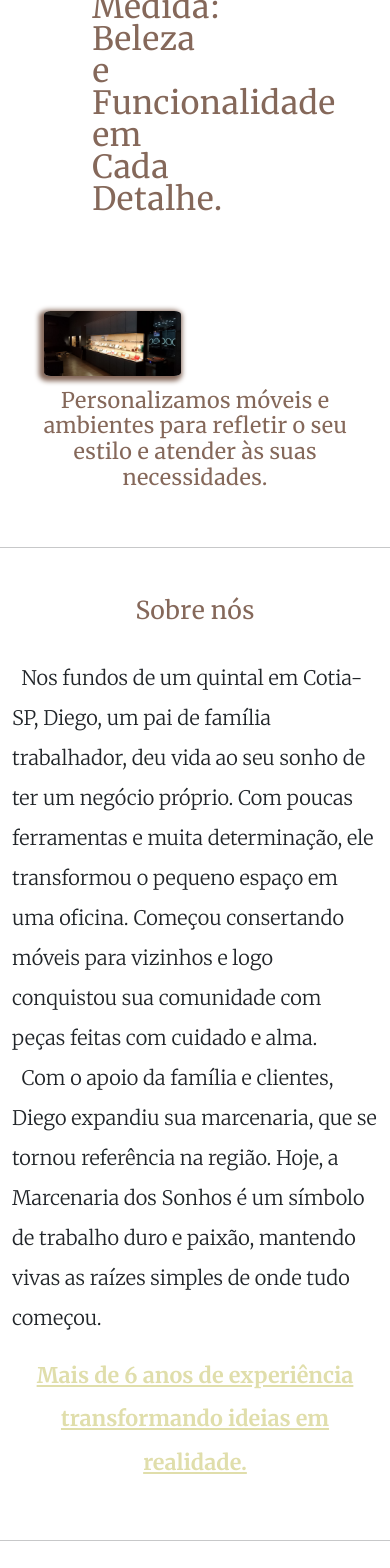
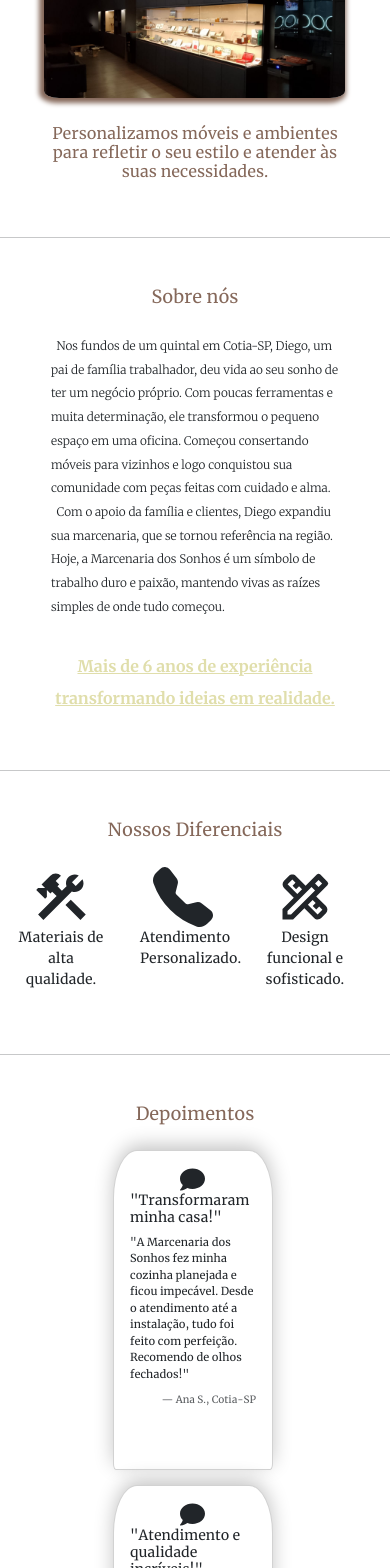
Before and after one commit to joaops23/marcenaria_react, a React (Create React App) app: page / in a window 390 px wide. Shown: the part 420-1988 px from the top of the page. Built offline with nearby package versions, Linux system fonts and the light colour scheme.

Commit message:
:recycle: fix: Corrigindo pontos levantados e adaptando layout para permitir visibilidade em dispositivos mobile

```diff
--- a/src/components/BotaoOrcamento.js
+++ b/src/components/BotaoOrcamento.js
@@ -4,11 +4,13 @@ import { Link } from "react-router-dom";
 class BotaoOrcamento extends React.Component
 {
     render() {
-        return(
-            <Link to='/contacts'>
-                <button type='button' className='btn botaoOrcamento'>Solicite um orçamento!</button>
-            </Link>
-        );
+        // return(
+        //     <Link to='/contacts'>
+        //         <button type='button' className='btn botaoOrcamento'>Solicite um orçamento!</button>
+        //     </Link>
+        // );
+
+        return "";
     }
 }
 
--- a/src/components/ContactForm.js
+++ b/src/components/ContactForm.js
@@ -7,7 +7,7 @@ export default class ContactForm extends React.Component
     {
         return(
             <div className="row">
-                <Form action="#">
+                <Form action="#" >
                     <div className='row'>
                         <div className="col-5 padding-form">
                             {this.inputDefault({label: "Nome", id: "nome", type: "text", placeholder: "Digite seu nome"})}
--- a/src/components/header.js
+++ b/src/components/header.js
@@ -15,7 +15,7 @@ class Header extends React.Component {
                     <Navbar.Collapse id="basic-navbar-nav">
                     <Nav className="me-auto">
                         <Link to="/"><Nav.Link href="#home">Home</Nav.Link></Link>
-                        <Link to="/Contacts"><Nav.Link href="#link">Contatos</Nav.Link></Link>
+                        {/* <Link to="/Contacts"><Nav.Link href="#link">Contatos</Nav.Link></Link> */}
                         <Link to="/Services"><Nav.Link href="#link">Serviços</Nav.Link></Link>
                     </Nav>
                     <Nav><BotaoOrcamento /></Nav>
--- a/src/pages/Contacts.js
+++ b/src/pages/Contacts.js
@@ -11,9 +11,9 @@ export default class Contacts extends React.Component {
     render() {
         return(
             <body>
-                <Header />
-                <Container className='index_container'>
-                    <div className='row'>
+                {/* <Header /> */}
+                <Container className='index_container container-contatcs'>
+                    {/* <div className='row'>
                         <Titulo title='Contatos'/>
                         <ContactForm />
                     </div>
@@ -25,16 +25,17 @@ export default class Contacts extends React.Component {
                     <div className='row'>
                         <Titulo title='Informações de Contato'/>
                     </div>
+                    */}
 
                     <div className="row">
                         <div className="col-3 offset-md-2">
-                            <p><FaWhatsapp size="50px"/>&nbsp;<span className="text-marrom">+55 (11) 91655-0264</span> </p>
+                            <p><FaWhatsapp size="50px"/>&nbsp;<span className="text-marrom contact-text">+55 (11) 91655-0264</span> </p>
                         </div>
                         <div className="col-3">
-                            <p><MdOutlineEmail size="50px"/>&nbsp;<span className="text-marrom">odaraplanejados86@gmail.com</span> </p>
+                            <p><MdOutlineEmail size="50px"/>&nbsp;<span className="text-marrom contact-text">odaraplanejados86@gmail.com</span> </p>
                         </div>
                         <div className="col-3">
-                            <p><FaLocationDot size="50px"/>&nbsp;<span className="text-marrom">Cotia - SP</span> </p>
+                            <p><FaLocationDot size="50px"/>&nbsp;<span className="text-marrom contact-text">Cotia - SP</span> </p>
                         </div>
                     </div>
                 </Container>
--- a/src/pages/home.js
+++ b/src/pages/home.js
@@ -8,6 +8,7 @@ import Cards from '../components/Cards';
 import BotaoOrcamento from '../components/BotaoOrcamento';
 import Titulo from '../components/Titulo';
 import Logo from '../components/Logo';
+import Contacts from './Contacts';
 class Home extends React.Component {
     render() {
         return (
@@ -47,7 +48,7 @@ class Home extends React.Component {
 
                     <div className='row'>
                         <Titulo title='Sobre nós'/>
-                        <p className='text-break fs-5 fw-light lh-lg'>&nbsp;&nbsp;Nos fundos de um quintal em Cotia-SP, Diego, um pai de família trabalhador, deu vida ao seu sonho de ter um negócio próprio. Com poucas ferramentas e muita determinação, ele transformou o pequeno espaço em uma oficina. Começou consertando móveis para vizinhos e logo conquistou sua comunidade com peças feitas com cuidado e alma.<br />&nbsp;&nbsp;Com o apoio da família e clientes, Diego expandiu sua marcenaria, que se tornou referência na região. Hoje, a Marcenaria dos Sonhos é um símbolo de trabalho duro e paixão, mantendo vivas as raízes simples de onde tudo começou.</p>
+                        <p className='text-break fw-light lh-lg text-about'>&nbsp;&nbsp;Nos fundos de um quintal em Cotia-SP, Diego, um pai de família trabalhador, deu vida ao seu sonho de ter um negócio próprio. Com poucas ferramentas e muita determinação, ele transformou o pequeno espaço em uma oficina. Começou consertando móveis para vizinhos e logo conquistou sua comunidade com peças feitas com cuidado e alma.<br />&nbsp;&nbsp;Com o apoio da família e clientes, Diego expandiu sua marcenaria, que se tornou referência na região. Hoje, a Marcenaria dos Sonhos é um símbolo de trabalho duro e paixão, mantendo vivas as raízes simples de onde tudo começou.</p>
                     </div>
 
                     <div className='row'>
@@ -61,20 +62,20 @@ class Home extends React.Component {
                     <div className='row'>
                         <Titulo title='Nossos Diferenciais'/>
 
-                        <div className='row gx-5'>
-                            <div class='col text-center'>
+                        <div className='row'>
+                            <div class='col text-center col-diferenciais'>
                                 <span><MdConstruction size='60'/></span>
-                                <p className='fs-5'>Materiais de alta qualidade.</p>
+                                <p className='text-diferenciais'>Materiais de alta qualidade.</p>
                             </div>
 
-                            <div class='col text-center'>
+                            <div class='col text-center col-diferenciais'>
                                 <span><BsFillTelephoneFill size='60'/></span>
-                                <p className='fs-5'>Atendimento Personalizado.</p>
+                                <p className='text-diferenciais'>Atendimento Personalizado.</p>
                             </div>
 
-                            <div class='col text-center'>
+                            <div class='col text-center col-diferenciais'>
                                 <span><MdOutlineDesignServices size='60'/></span>
-                                <p className='fs-5'>Design funcional e sofisticado.</p>
+                                <p className='text-diferenciais'>Design funcional e sofisticado.</p>
                             </div>
                         </div>
                     </div>
@@ -97,8 +98,10 @@ class Home extends React.Component {
 
                     <div className='row quebra_sessao_header'>
                         <div className='col align-self-center'>
-                            <p className='h4 text-center text_marrom hover_underline quebra'>Pronto para transformar seu espaço? Vamos começar!</p>
+                            <p className='h4 text-center text_marrom hover_underline quebra'>Pronto para transformar seu espaço?</p>
+                            <p className='h4 text-center text_marrom hover_underline quebra'>Entre em contato conosco!</p>
                             <p className='text-center'><BotaoOrcamento /></p>
+                            <Contacts />
                         </div>
                     </div>
 
--- a/src/routes.js
+++ b/src/routes.js
@@ -11,7 +11,7 @@ const Router = () => {
         <BrowserRouter>
             <Routes>
                 <Route path="/" element={<Home />} exact />
-                <Route path="/contacts" element={<Contacts />} />
+                {/* <Route path="/contacts" element={<Contacts />} /> */}
                 <Route path="/services" element={<Services />} />
             </Routes>
         </BrowserRouter>
--- a/src/styles/Style.css
+++ b/src/styles/Style.css
@@ -135,3 +135,130 @@ body {
     align-items: center;
     text-align: center;
 }
+
+.text-about {
+    font-size: 1.25rem !important;
+    width: 80% !important;
+    margin: auto;
+}
+
+.text-diferenciais {
+    font-size: 1.25rem;
+}
+
+.card-subtitle {
+    float: right;
+}
+
+.contact-text {
+    font-size: 14px;
+}
+
+
+.container-contatcs > .row  > .col-3 > p{
+    display: flex;
+    flex-direction: column;
+    align-items: center;
+    margin-top: 0.05rem;
+    line-height: 0.45rem;
+}
+
+/* Diferentes dispositivos */
+
+@media (max-width: 900px) {
+    .header_navbar  .logo {
+        width: 3em !important;
+    }
+
+    .logo {
+        width: 5em;
+    }
+    .h2 {
+        font-size: 18px !important;
+    }
+
+    .index_title {
+        display: flex;
+        flex-direction: column;
+        width: 92% !important;
+        padding-top: 1em !important;
+    }
+
+    #img_apresentacao_1 {
+        width: 90%;
+        height: 85%;
+        object-fit: cover;
+        border-radius: 5%;
+        box-shadow: -2px 2px 5px 3px #85685a;
+    }
+
+    .text-center {
+        width: 80% !important;
+        margin: auto;
+    }
+
+    .text-center .h4 {
+        font-size: 16px !important;
+    }
+
+    .text-about {
+        font-size: 0.74em !important;
+    }
+
+    .text-decoration-underline {
+        font-size: 16px !important;
+        padding-top: 2em;
+    }
+
+    .col-diferenciais {
+        max-width: 30% !important;
+    }
+
+    .text-diferenciais  {
+        font-size: 0.87rem ;
+    }
+
+    .containerCards {
+        flex-flow: row wrap;
+    }
+
+    .card {
+        gap: 1em;
+        width: 10rem !important;
+        height: auto;
+        float: left;
+        box-sizing: border-box;
+    }
+
+    .card-title {
+        font-size: 14px !important;
+        font-weight: 900;
+    }
+
+    .card-text {
+        font-size: 11px;
+        font-weight: 400;
+    }
+
+    .card-subtitle {
+        font-size: 10px !important;
+    }
+
+    .align-self-center > .h4 {
+        font-size: 0.75rem;
+    }
+
+    .container-contatcs > .row {
+        display: flex;
+        justify-content: space-between;
+    }
+
+    .container-contatcs > .row  > .col-3{
+        width: 33%;
+    }
+
+    .contact-text {
+        font-size: 0.55rem;
+        text-align: center;
+    }
+}
```
